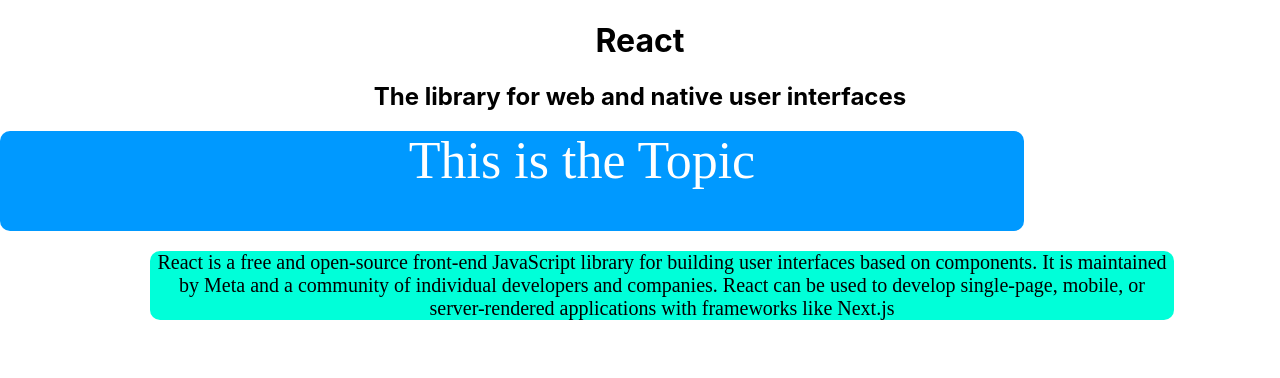
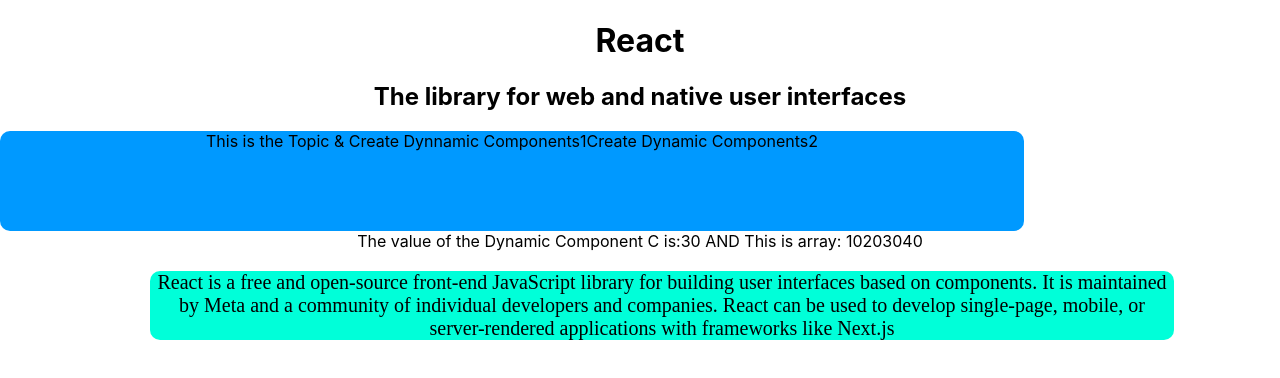
Before and after one commit to Sharuka-Rajapaksha/React-Components, a React (Create React App) app: page / in a window 1280 px wide. Shown: the top 378 px of the page. Built offline with nearby package versions, Linux system fonts and the light colour scheme.

Commit message:
Update Topics.js

```diff
--- a/src/Component/Topics.js
+++ b/src/Component/Topics.js
@@ -2,11 +2,24 @@ import React from 'react'
 import './topics.css'
 
 export default function Topics() {
+
+  //Create Dynamic Components
+  const dCompo1= "Create Dynnamic Components1"
+  const dCompo2 = 'Create Dynamic Components2'
+
+  const a = 10
+  const b = 20
+  const c = a + b
+
   return (
     <div>
          <div className='topics'>
-            <span className='topicText'>This is the Topic</span>
+            <span className='topicText1'>This is the Topic & {dCompo1}{dCompo2}</span>
          </div>
+
+        <div className='topics2'>
+        <span className='topicText2'>The value of the Dynamic Component C is:{c} AND{alert("hello")} This is array: {[10,20,30,40]} </span>
+        </div>
 
     </div>
   )
```
